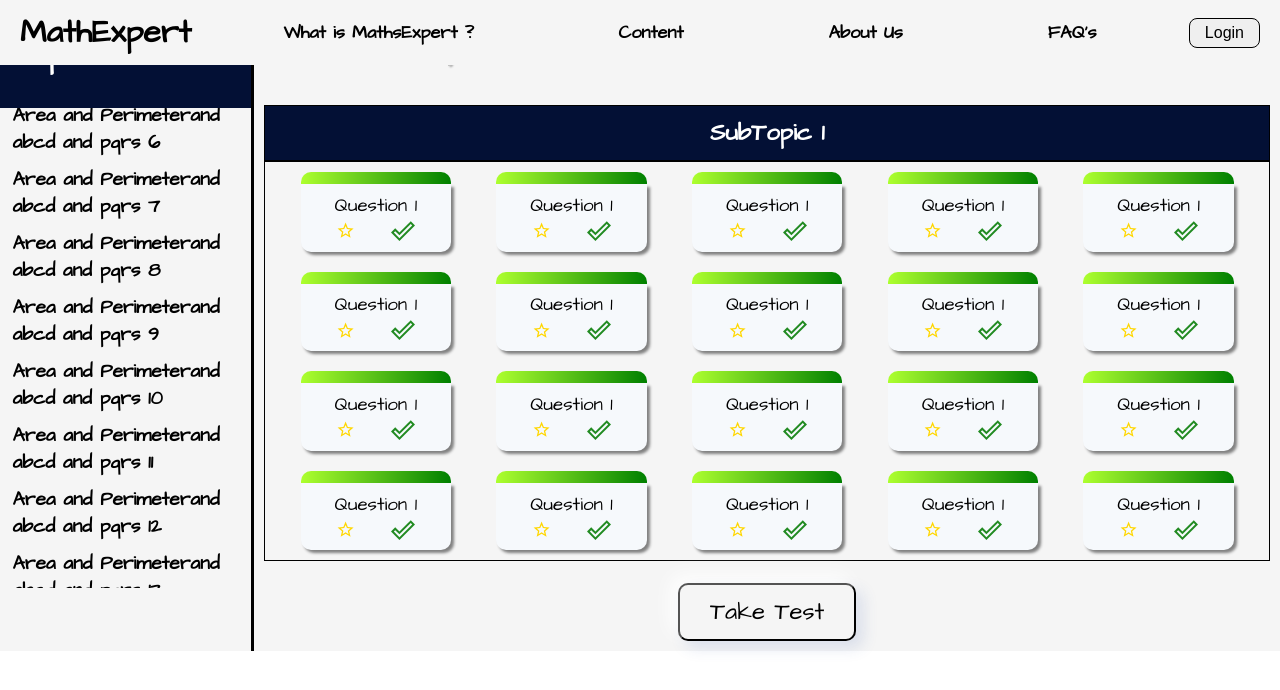
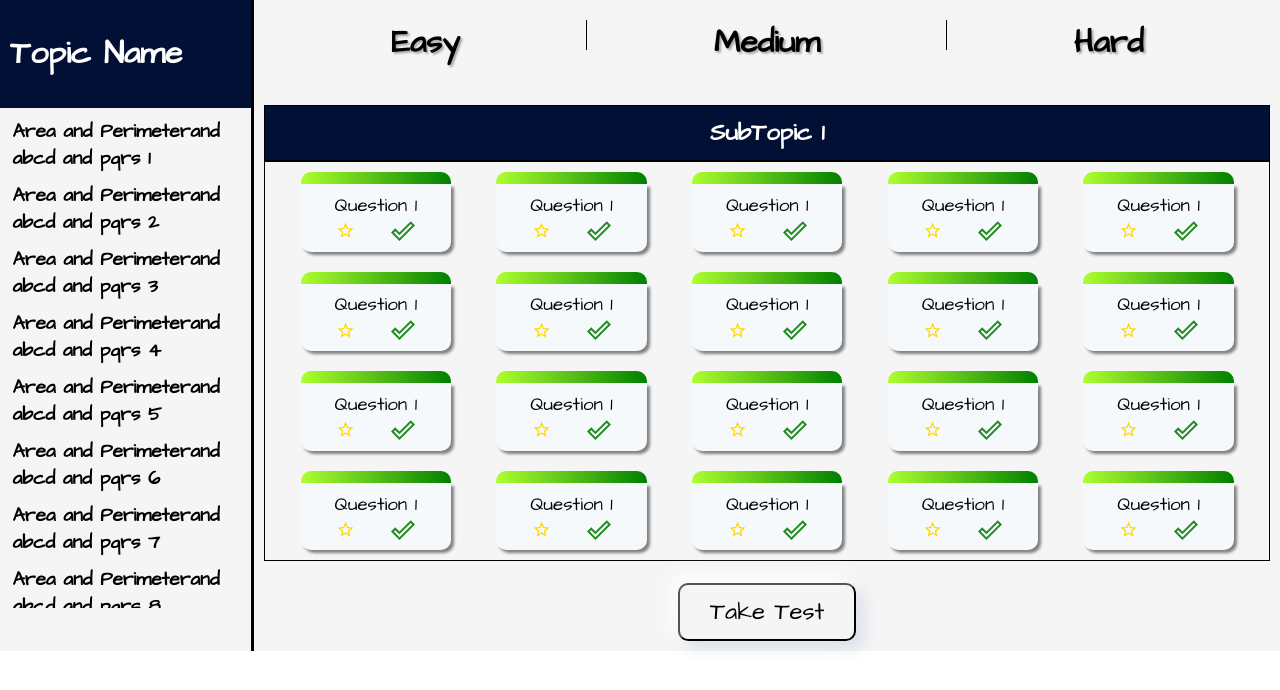
Before and after one commit to tejas2706/mathExpert_client, a React (Create React App) app: page / in a window 1280 px wide. Shown: the top 690 px of the page. Built offline with nearby package versions, Linux system fonts and the light colour scheme; a web font is replaced by a local one.

Commit message:
++fixed scroll of subtopics

```diff
--- a/src/App.js
+++ b/src/App.js
@@ -11,7 +11,7 @@ import QuestionsCard from './Components/QuestionsCard';
 function App() {
   return (
     <div className="app__root">
-      <Navbar />
+      {/* <Navbar /> */}
       <TopicDetails />
       {/* <Home/> */}
       {/* <Questions /> */}
--- a/src/Components/SubTopics/styles.css
+++ b/src/Components/SubTopics/styles.css
@@ -4,8 +4,8 @@
     justify-content: center;
     align-items: center;
     opacity: 1;
-    overflow-y: scroll;
-    height: 60vh;
+    /* overflow-y: scroll; */
+    /* height: 60vh;  */
 }
 
 .subTopics__subTopic{
--- a/src/Pages/TopicDetails/index.js
+++ b/src/Pages/TopicDetails/index.js
@@ -103,12 +103,14 @@ function TopicDetails() {
   return (
 
     <div className="topicDetails__container">
-      <div className="topicDetails__subTopicContainer">
+      {/* <div className="topicDetails__subTopicContainer"> */}
         <div className="topicDetails__subTopics">
           <div className="topicDetails__topicName">
             <h1>Topic Name</h1>
           </div>
-          <SubTopics subTopics={array} onSubTopicClick={onSubTopicClick} />
+          <div className="topicDetails__listSubTopics">
+            <SubTopics subTopics={array} onSubTopicClick={onSubTopicClick} />
+          </div>
         </div>
         <div className="topicDetails__questionContainer">
           <DifficultyLevels selectedSubTopic={subTopic} handleDifficultyLevelChange={handleDifficultyLevelChange} />
@@ -132,7 +134,7 @@ function TopicDetails() {
           {modal()}
         </div>
       {/* </div> */}
-      </div>
+      {/* </div> */}
     </div>
   );
 
--- a/src/Pages/TopicDetails/styles.css
+++ b/src/Pages/TopicDetails/styles.css
@@ -2,13 +2,17 @@
     width: 100%;
     display: flex;
     justify-content: center;
-    flex-direction: column;
-    align-items: center;
+    flex-direction: row;
+    /* align-items: center; */
     /* margin-top: 60px; */
     background-color: whitesmoke;
     color: black;
 }
 
+.topicDetails__listSubTopics{
+    overflow-y: scroll;
+    height: 500px;
+}
 
 .topicDetails__topicName{
     display: flex;
@@ -19,7 +23,6 @@
     padding: 10px;
     background-color: #031035;
     color: white;
-
 }
 
 .topicDetails__subTopicContainer{
@@ -43,7 +46,7 @@
     flex: 1;
     flex-direction: column;
     border-right: 3px solid black;
-    overflow-y: scroll;
+    /* overflow-y: scroll; */
     /* background-color: rgb(225, 225, 225); */
     min-width: 200px;
 }
```
